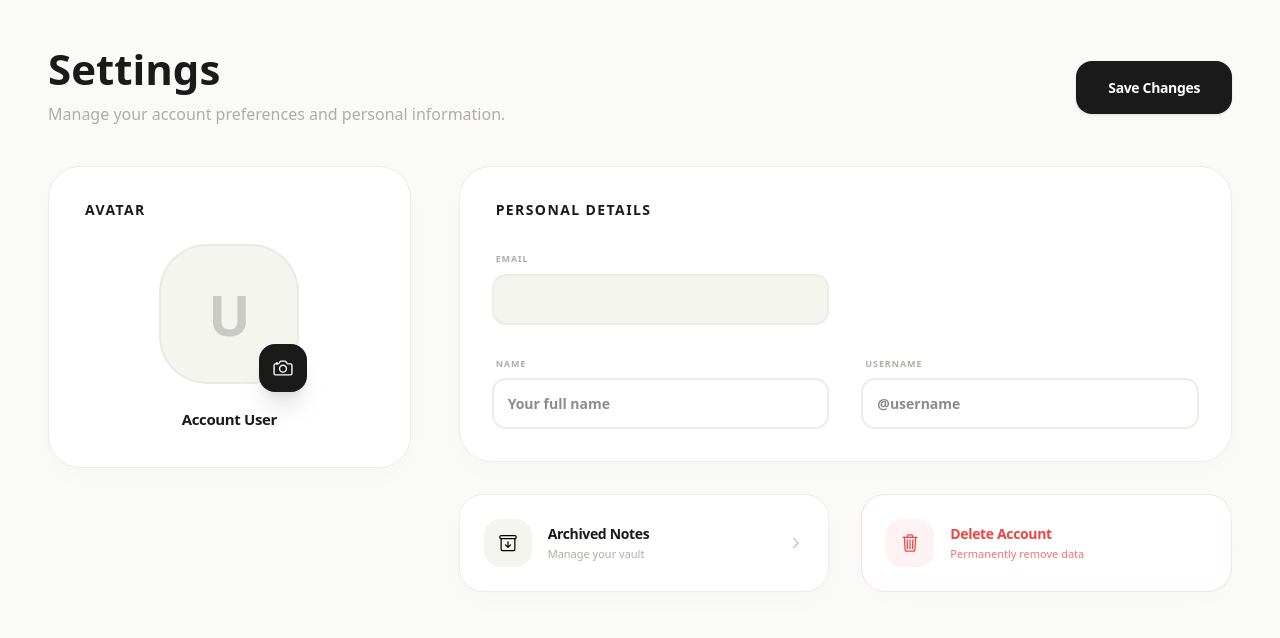
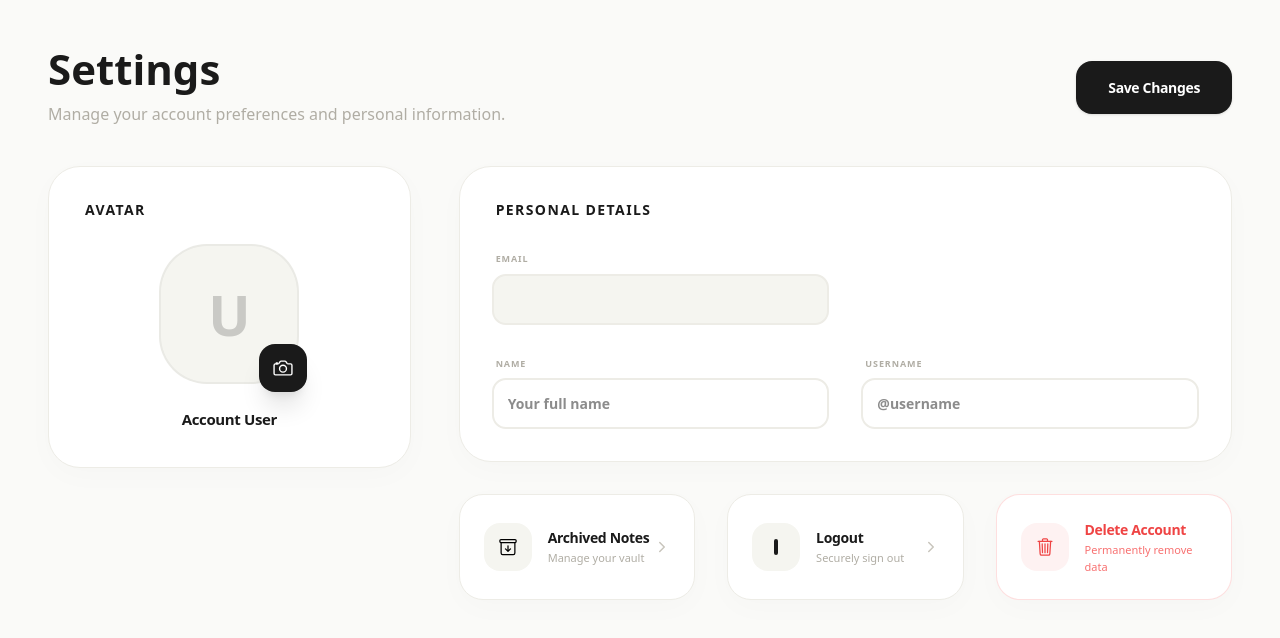
Before and after one commit to trsk269/Notes-Frontend, a Next.js app: page /profile in a window 1280 px wide. Shown: the top 638 px of the page. Built offline with nearby package versions, Linux system fonts and the light colour scheme; no server answers.

Commit message:
revamp complete for desktop - logout

```diff
--- a/app/profile/page.tsx
+++ b/app/profile/page.tsx
@@ -332,7 +332,7 @@ export default function ProfilePage() {
 
               {/* Desktop Bottom Actions */}
               <div
-                className={`${isDesktop ? "grid grid-cols-2 gap-8" : "flex flex-col gap-3"}`}
+                className={`${isDesktop ? "grid grid-cols-3 gap-8" : "flex flex-col gap-3"}`}
               >
                 {/* Archive Card */}
                 <button
@@ -359,11 +359,39 @@ export default function ProfilePage() {
                   />
                 </button>
 
+                {/* Logout Card */}
+                <button
+                  onClick={() => {
+                    logout();
+                    router.push("/auth");
+                  }}
+                  className="group bg-white border border-[#EDECE6] rounded-[24px] p-6 flex items-center justify-between hover:border-[#1A1A1A]/10 active:scale-[0.98] transition-all shadow-[0_8px_30px_rgb(0,0,0,0.02)]"
+                >
+                  <div className="flex items-center gap-4">
+                    <div className="w-[48px] h-[48px] bg-[#F5F5F0] rounded-[16px] flex items-center justify-center flex-shrink-0 group-hover:bg-[#1A1A1A] group-hover:text-white transition-colors">
+                      <div className="w-1 h-4 bg-[#1A1A1A] group-hover:bg-white rounded-full" />
+                    </div>
+                    <div className="text-left">
+                      <p className="text-[14px] font-bold text-[#1A1A1A] tracking-tight">
+                        Logout
+                      </p>
+                      <p className="text-[11px] text-[#B0ADA4] mt-0.5 font-medium">
+                        Securely sign out
+                      </p>
+                    </div>
+                  </div>
+                  <IoChevronBack
+                    size={16}
+                    color="#C8C5BC"
+                    className="rotate-180"
+                  />
+                </button>
+
                 {/* Delete Card */}
                 {!showDeleteConfirm ? (
                   <button
                     onClick={() => setShowDeleteConfirm(true)}
-                    className="bg-white border border-[#FECACA]/60 rounded-[24px] p-6 flex items-center gap-4 hover:bg-[#FEF2F2]/30 active:scale-[0.98] transition-all shadow-[0_8px_30px_rgb(0,0,0,0.01)]"
+                    className="bg-white border border-[#FECACA]/60 rounded-[24px] p-6 flex items-center gap-4 hover:bg-[#FEF2F2]/30 active:scale-[0.98] transition-all shadow-[0_8px_30px_rgb(0,0,0,0.02)]"
                   >
                     <div className="w-[48px] h-[48px] bg-[#FEF2F2] text-[#EF4444] rounded-[16px] flex items-center justify-center flex-shrink-0">
                       <IoTrashOutline size={20} />
@@ -384,8 +412,7 @@ export default function ProfilePage() {
                         Are you absolutely sure?
                       </p>
                       <p className="text-[11px] text-[#F87171] mt-1.5 leading-relaxed font-medium">
-                        This permanently removes your account and all associated
-                        notes. This cannot be undone.
+                        This permanently removes your account and notes.
                       </p>
                     </div>
                     <div className="flex gap-3 mt-1">
--- a/src/components/modules/Sidebar.tsx
+++ b/src/components/modules/Sidebar.tsx
@@ -21,7 +21,8 @@ import { useAuthStore } from "../../store/auth.store";
 const Sidebar = () => {
   const router = useRouter();
   const pathname = usePathname();
-  const { user } = useAuthStore();
+  const [showLogout, setShowLogout] = React.useState(false);
+  const { user, logout } = useAuthStore();
 
   const navItems = [
     { id: "/", label: "Home", icon: IoHomeOutline, activeIcon: IoHome },
@@ -51,14 +52,19 @@ const Sidebar = () => {
     },
   ];
 
+  const handleLogout = () => {
+    logout();
+    router.push("/auth");
+  };
+
   const isActive = (path: string) => pathname === path;
 
   return (
     <div className="hidden lg:flex flex-col w-[260px] h-screen bg-[#1A1A1A] text-white/50 border-r border-white/5 flex-shrink-0 sticky top-0">
       {/* Logo & Brand */}
       <div className="p-8 flex items-center gap-3">
-        <div className="w-10 h-10 rounded-xl bg-white flex items-center justify-center p-2 shadow-lg">
-          <Image src={logo} alt="Noted" width={32} height={32} />
+        <div className="w-12 h-12 rounded-2xl bg-white flex items-center justify-center shadow-lg flex-shrink-0 overflow-hidden relative">
+          <Image src={logo} alt="Noted" fill className="object-cover" />
         </div>
         <div>
           <h1 className="text-white text-[18px] font-bold tracking-tight">
@@ -103,29 +109,80 @@ const Sidebar = () => {
         })}
       </div>
 
-      {/* Action Area */}
-      <div className="p-4 border-t border-white/5">
+      {/* Bottom Section (Action + User) */}
+      <div className="flex flex-col p-4 border-t border-white/5 bg-[#1A1A1A]">
+        {/* Logout Tray (Revealed via max-h expansion) */}
+        <div
+          className={`overflow-hidden transition-all duration-500 ease-[cubic-bezier(0.23,1,0.32,1)] ${
+            showLogout
+              ? "max-h-[120px] opacity-100 mb-4"
+              : "max-h-0 opacity-0 mb-0"
+          }`}
+        >
+          <div className="flex flex-col gap-2">
+            <button
+              onClick={() => router.push("/profile")}
+              className="w-full bg-white/5 hover:bg-white/10 text-white/60 hover:text-white text-[13px] font-bold py-3 px-4 rounded-xl border border-white/5 transition-all active:scale-95 flex items-center gap-3 group"
+            >
+              <IoPersonOutline
+                size={16}
+                className="opacity-40 group-hover:opacity-100"
+              />
+              Settings
+            </button>
+            <button
+              onClick={handleLogout}
+              className="w-full bg-[#EF4444]/10 hover:bg-[#EF4444] text-[#EF4444] hover:text-white text-[13px] font-bold py-3 px-4 rounded-xl border border-[#EF4444]/20 transition-all active:scale-95 flex items-center gap-3 group"
+            >
+              <div className="w-1 h-4 bg-current opacity-20 group-hover:opacity-40 rounded-full" />
+              Logout Account
+            </button>
+          </div>
+        </div>
+
+        {/* Action Area (Lifts when tray expands) */}
+        <div className="transition-all duration-500 ease-[cubic-bezier(0.23,1,0.32,1)]">
           <button
             onClick={() => router.push("/note/add")}
-          className="w-full bg-white text-[#1A1A1A] py-3.5 rounded-2xl flex items-center justify-center gap-2 font-bold text-[14px] shadow-sm active:scale-[0.98] transition-all"
+            className="w-full bg-white text-[#1A1A1A] py-3.5 rounded-2xl flex items-center justify-center gap-2 font-bold text-[14px] shadow-sm active:scale-[0.98] transition-all hover:scale-[1.01]"
           >
             <MdAdd size={20} />
             New Note
           </button>
         </div>
 
-      {/* User Info */}
-      <div className="p-6 flex items-center gap-3">
-        <div className="w-9 h-9 rounded-xl bg-white/10 flex items-center justify-center text-white font-bold text-sm border border-white/10">
-          {user?.name?.charAt(0) || user?.username?.charAt(0) || "U"}
+        {/* User Info (Anchor Point) */}
+        <div className="mt-4">
+          <div
+            onClick={() => setShowLogout(!showLogout)}
+            className={`flex items-center gap-3 cursor-pointer p-3 rounded-2xl transition-all duration-300 ${
+              showLogout ? "bg-white/10" : "hover:bg-white/5"
+            }`}
+          >
+            <div className="w-10 h-10 rounded-xl bg-white/10 border border-white/10 flex items-center justify-center overflow-hidden">
+              {user?.profilePic ? (
+                <img
+                  src={user.profilePic}
+                  alt="Profile"
+                  className="w-full h-full object-cover"
+                />
+              ) : (
+                <span className="text-white font-bold text-sm">
+                  {(user?.name || user?.username || "U")
+                    .charAt(0)
+                    .toUpperCase()}
+                </span>
+              )}
             </div>
             <div className="flex-1 min-w-0">
               <p className="text-white text-[13px] font-semibold truncate leading-none">
-            {user?.name || user?.username}
+                {user?.name || user?.username || "Account User"}
               </p>
               <p className="text-white/30 text-[11px] font-medium truncate mt-1">
-            {user?.email || "Account settings"}
+                {user?.email || "Workspace Active"}
               </p>
+            </div>
+          </div>
         </div>
       </div>
     </div>
```
Lines whose indentation alone changed are shown as unchanged.
